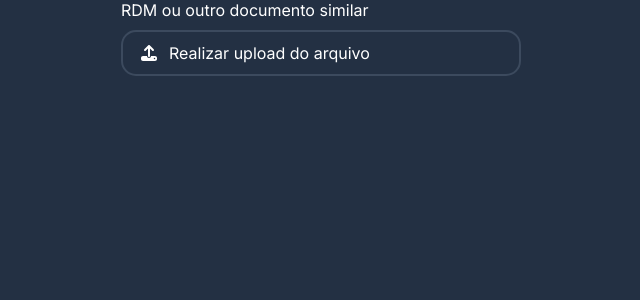
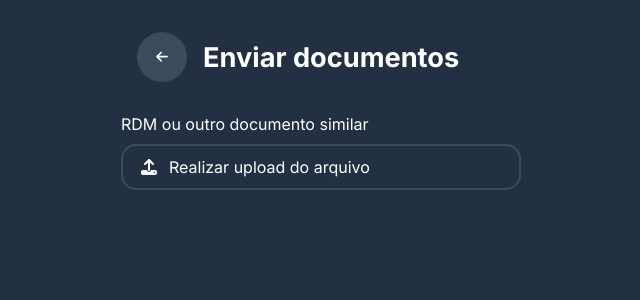
Before and after one commit to jogamais-ufcg/frontend, a Next.js app: page /cadastrar/enviar-matricula in a window 1280 px wide. Shown: the top 300 px of the page, without its empty margins (319-959 px from the left). Built offline with nearby package versions, Linux system fonts and the light colour scheme.

Commit message:
feat: add back header

```diff
--- /dev/null
+++ b/components/BackHeader/index.tsx
@@ -0,0 +1,24 @@
+import { FontAwesomeIcon } from '@fortawesome/react-fontawesome';
+import { faArrowLeft } from '@fortawesome/free-solid-svg-icons';
+import { useRouter } from 'next/router';
+import styles from './styles.module.css';
+
+interface BackHeaderProps {
+  title: string;
+}
+
+function BackHeader({ title }: BackHeaderProps) {
+  const router = useRouter();
+
+  return (
+    <div className={styles.container}>
+      <button onClick={() => router.back()}>
+        <FontAwesomeIcon icon={faArrowLeft} />
+      </button>
+
+      <h1>{title}</h1>
+    </div>
+  );
+}
+
+export default BackHeader;
--- /dev/null
+++ b/components/BackHeader/styles.module.css
@@ -0,0 +1,26 @@
+.container {
+  width: 100%;
+  display: flex;
+  padding: 2rem 0;
+  align-items: center;
+  padding-left: 1rem;
+}
+
+.container button {
+  background-color: var(--gray);
+  width: 50px;
+  height: 50px;
+  border-radius: 100px;
+  display: flex;
+  align-items: center;
+  justify-content: center;
+  margin-right: 1rem;
+}
+
+.container svg {
+  width: 20px;
+}
+
+.container h1 {
+  font-size: 1.7rem;
+}
--- a/pages/cadastrar/enviar-matricula/index.tsx
+++ b/pages/cadastrar/enviar-matricula/index.tsx
@@ -1,4 +1,5 @@
 import Head from 'next/head';
+import BackHeader from '../../../components/BackHeader';
 import Input from '../../../components/Input';
 import styles from './styles.module.css';
 
@@ -9,6 +10,8 @@ export default function SendEnrollment() {
         <title>Enviar Matrícula | Joga+ UFCG</title>
       </Head>
 
+      <BackHeader title="Enviar documentos" />
+
       <Input
         label="RDM ou outro documento similar"
         placeholder="Realizar upload do arquivo"
```
